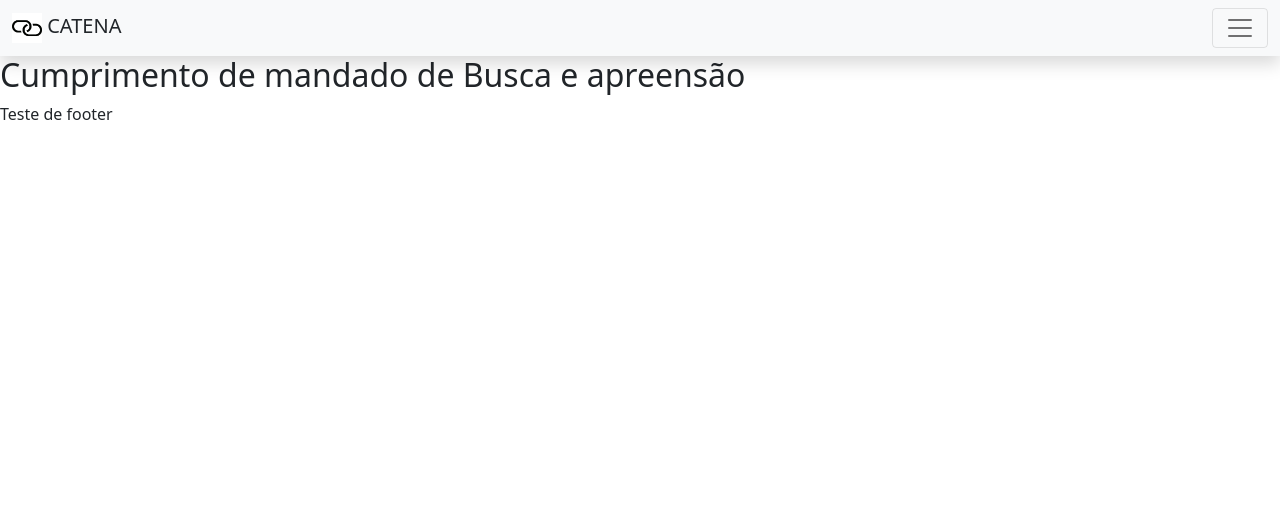
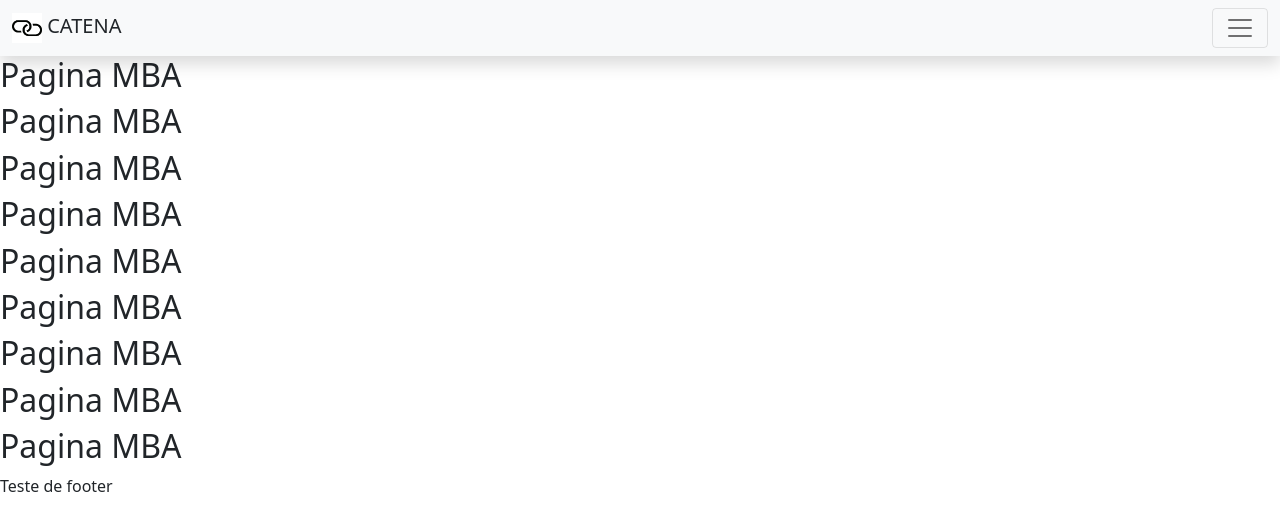
Before and after one commit to catenasystem/catena-dj, a Django app: template appcatena/templates/mba.html in a window 1280 px wide. Shown: the top 531 px of the page. Run offline with Django 3.2, Linux system fonts and the light colour scheme; the template is opened without the code that fills it, so the values that code supplies are empty; some libraries are stand-ins or nearby versions.

Commit message:
Adicionei partials

```diff
--- a/appcatena/templates/base.html
+++ b/appcatena/templates/base.html
@@ -1,5 +1,4 @@
 <!DOCTYPE html>
-{% load static %}
 <html lang="pt-BR">
     {% include 'partials/header.html'%}
     {% block content%}
--- a/appcatena/templates/index.html
+++ b/appcatena/templates/index.html
@@ -10,5 +10,4 @@
 <h2>Pagina Inicial</h2>
 <h2>Pagina Inicial</h2>
 <h2>Pagina Inicial</h2>
-
 {% endblock%}
--- a/appcatena/templates/mba.html
+++ b/appcatena/templates/mba.html
@@ -1,5 +1,13 @@
 {% extends 'base.html'%}
 {% load static%}
 {% block content%}
-<h2>Cumprimento de mandado de Busca e apreensão</h2>
+<h2>Pagina MBA</h2>
+<h2>Pagina MBA</h2>
+<h2>Pagina MBA</h2>
+<h2>Pagina MBA</h2>
+<h2>Pagina MBA</h2>
+<h2>Pagina MBA</h2>
+<h2>Pagina MBA</h2>
+<h2>Pagina MBA</h2>
+<h2>Pagina MBA</h2>
 {% endblock%}
--- a/appcatena/templates/partials/header.html
+++ b/appcatena/templates/partials/header.html
@@ -52,15 +52,7 @@
                     <h5 class="modal-title" id="exampleModalLabel">Menu</h5>
                     <button type="button" class="btn-close" data-dismiss="modal" aria-label="Close"></button>
                 </div>
-                <div class="modal-body">
-                    <ul class="list-group list-group-flush">
-                        <li class="list-group-item"><a href="{% url 'mba'%}">Cumprimento MBA</a></li>
-                        <li class="list-group-item">Operações por etapa</li>
-                        <li class="list-group-item">A third item</li>
-                        <li class="list-group-item">A fourth item</li>
-                        <li class="list-group-item">And a fifth one</li>
-                    </ul>
-                </div>
+                {% include 'partials/menu.html'%}
                 <div class="modal-footer">
                     <button type="button" class="btn btn-secondary" data-dismiss="modal">Fechar</button>
                 </div>
--- /dev/null
+++ b/appcatena/templates/partials/menu.html
@@ -0,0 +1,8 @@
+{% load static%}
+<div class="modal-body">
+    <ul class="list-group list-group-flush">
+        {% for chave,valor in titulo_link_menu.items%}
+            <li class="list-group-item"><a href="{% url 'mba'%}" class="text-decoration-none text-dark">{{valor}}</a></li>
+        {% endfor%}
+    </ul>
+</div>
```
Also changed, not shown: appcatena/views.py (+9 -2 lines).
